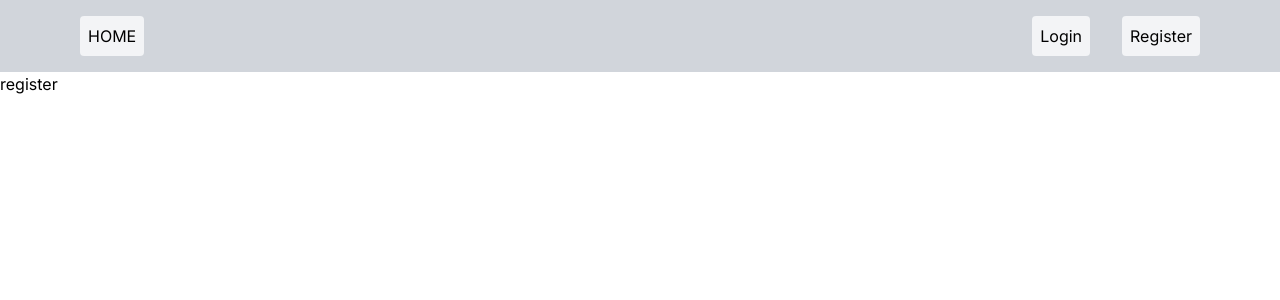
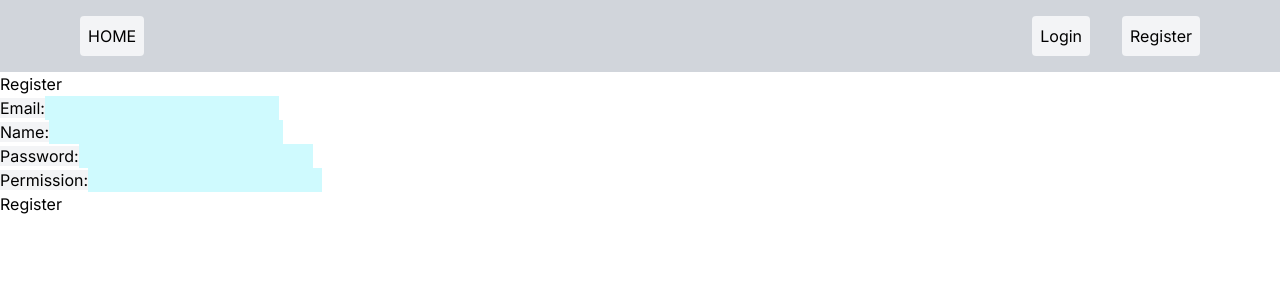
Before and after one commit to carlosna7/todo-2-two, a Next.js app: page /pages/register in a window 1280 px wide. Shown: the top 300 px of the page. Built offline with nearby package versions, Linux system fonts and the light colour scheme.

Commit message:
feat - form

```diff
--- a/src/app/context/authContext.js
+++ b/src/app/context/authContext.js
@@ -48,6 +48,7 @@ function AuthProvider(props) {
     const [ state, dispatch ] = useReducer(authReducer, initialState)
 
     const login = (userData) => {
+        console.log(userData)
         localStorage.setItem("token", userData.token)
         dispatch({
             type: 'LOGIN',
--- a/src/app/pages/register/page.js
+++ b/src/app/pages/register/page.js
@@ -1,11 +1,86 @@
+'use client'
+
 import React, { useContext, useState } from 'react'
 import  { AuthContext } from '../../context/authContext'
 import { useForm } from '@/app/utility/hooks'
-import { useMutation, gql } from '@apollo/client'
+import { useMutation } from '@apollo/client'
+import { useRouter } from 'next/navigation'
+import { gql } from '@apollo/client'
 
-const register = () => {
+const REGISTER_USER = gql `
+  mutation Mutation($userInput: UserInput) {
+    signUp(userInput: $userInput) {
+      email
+      name
+      password
+      permission
+      token
+    }
+}
+`
+
+const register = (props) => {
+
+  const context = useContext(AuthContext)
+  let router = useRouter()
+  const [ errors, setErrors ] = useState([])
+
+  function registerUserCallback(event) {
+    // event.preventDefault()
+    console.log('callback aqui')
+    signUp()
+  }
+
+  const { onChange, onSubmit, values } = useForm(registerUserCallback, {
+    email: '',
+    name: '',
+    password: '',
+    permission: ''
+  })
+
+  const [ signUp, { loading } ] = useMutation(REGISTER_USER, {
+    update(proxy, { data: { signUp: userData}}) {
+      context.login(userData)
+      router.push("/")
+    },
+    onError({ graphQlErrors }) {
+      setErrors(graphQlErrors)
+    },
+    variables: { userInput: values }
+  })
+
   return (
-    <div>register</div>
+    <div>
+
+      <h2>Register</h2>
+
+      <form onSubmit={onSubmit}>
+        <label className='bg-gray-100'>
+          Email:
+          <input className='bg-cyan-100' type="email" name="email" value={values.email} onChange={onChange} />
+        </label>
+        <br />
+        <label className='bg-gray-100'>
+          Name:
+          <input className='bg-cyan-100' type="text" name="name" value={values.name} onChange={onChange} />
+        </label>
+        <br />
+        <label className='bg-gray-100'>
+          Password:
+          <input className='bg-cyan-100' type="password" name="password" value={values.password} onChange={onChange} />
+        </label>
+        <br />
+        <label className='bg-gray-100'>
+          Permission:
+          <input className='bg-cyan-100' type="text" name="permission" value={values.permission} onChange={onChange} />
+        </label>
+        <br />
+        <button type="submit" disabled={loading}>
+          Register
+        </button>
+      </form>
+
+    </div>
   )
 }
 
--- a/src/app/utility/hooks.js
+++ b/src/app/utility/hooks.js
@@ -1,3 +1,5 @@
+'use client'
+
 import { useState } from "react"
 
 export const useForm = (callback, initialState = {}) => {
@@ -5,6 +7,7 @@ export const useForm = (callback, initialState = {}) => {
 
     const onChange = (e) => {
         setValues({ ...values, [e.target.name]: e.target.value })
+        console.log(values)
     }
 
     const onSubmit = (e) => {
```
